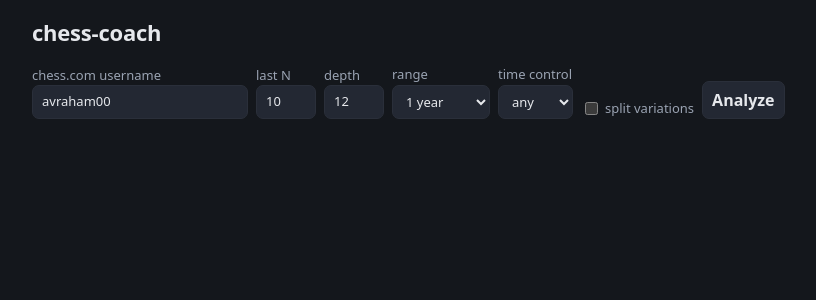
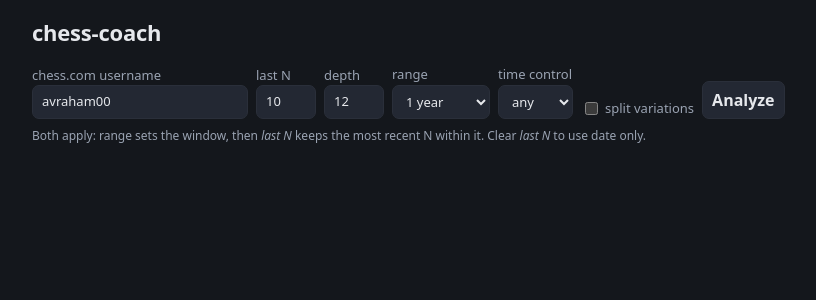
Before and after one commit to avraham0/kibitz, a React (Vite) app in the folder web/: page / in a window 1280 px wide. Shown: the top 300 px of the page, without its empty margins (74-890 px from the left). Built offline with nearby package versions, Linux system fonts and the light colour scheme.

Commit message:
ui: clarify that range and last N both apply (hint under form)

```diff
--- a/web/src/AnalyzeForm.tsx
+++ b/web/src/AnalyzeForm.tsx
@@ -47,6 +47,9 @@
         <input type="checkbox" checked={variations} onChange={(e) => setVariations(e.target.checked)} /> split variations
       </label>
       <button type="submit" disabled={disabled || !user.trim()}>Analyze</button>
+      <div style={{ flexBasis: '100%', fontSize: 12, color: 'var(--muted)' }}>
+        Both apply: range sets the window, then <em>last N</em> keeps the most recent N within it. Clear <em>last N</em> to use date only.
+      </div>
     </form>
   )
 }
```
